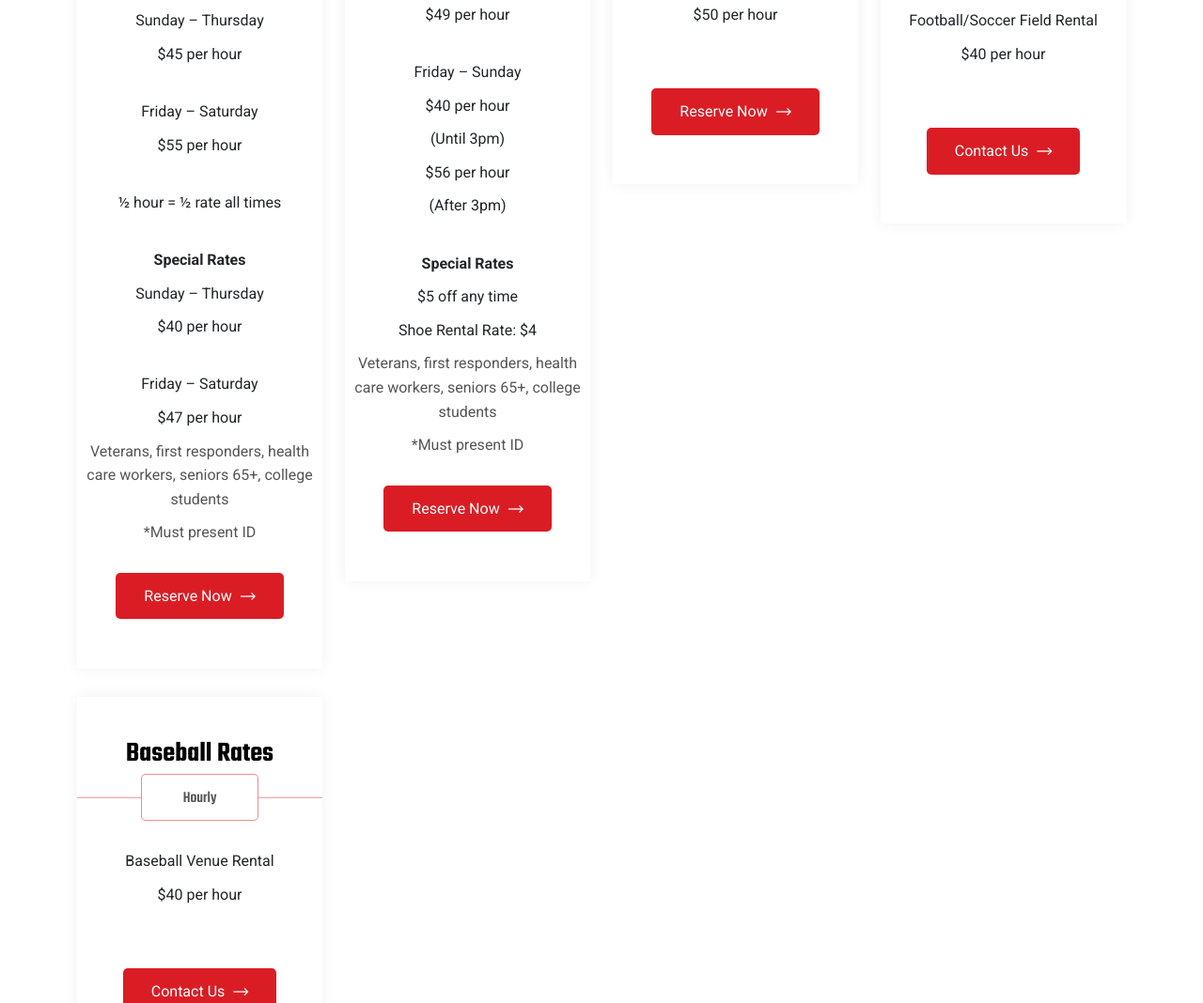
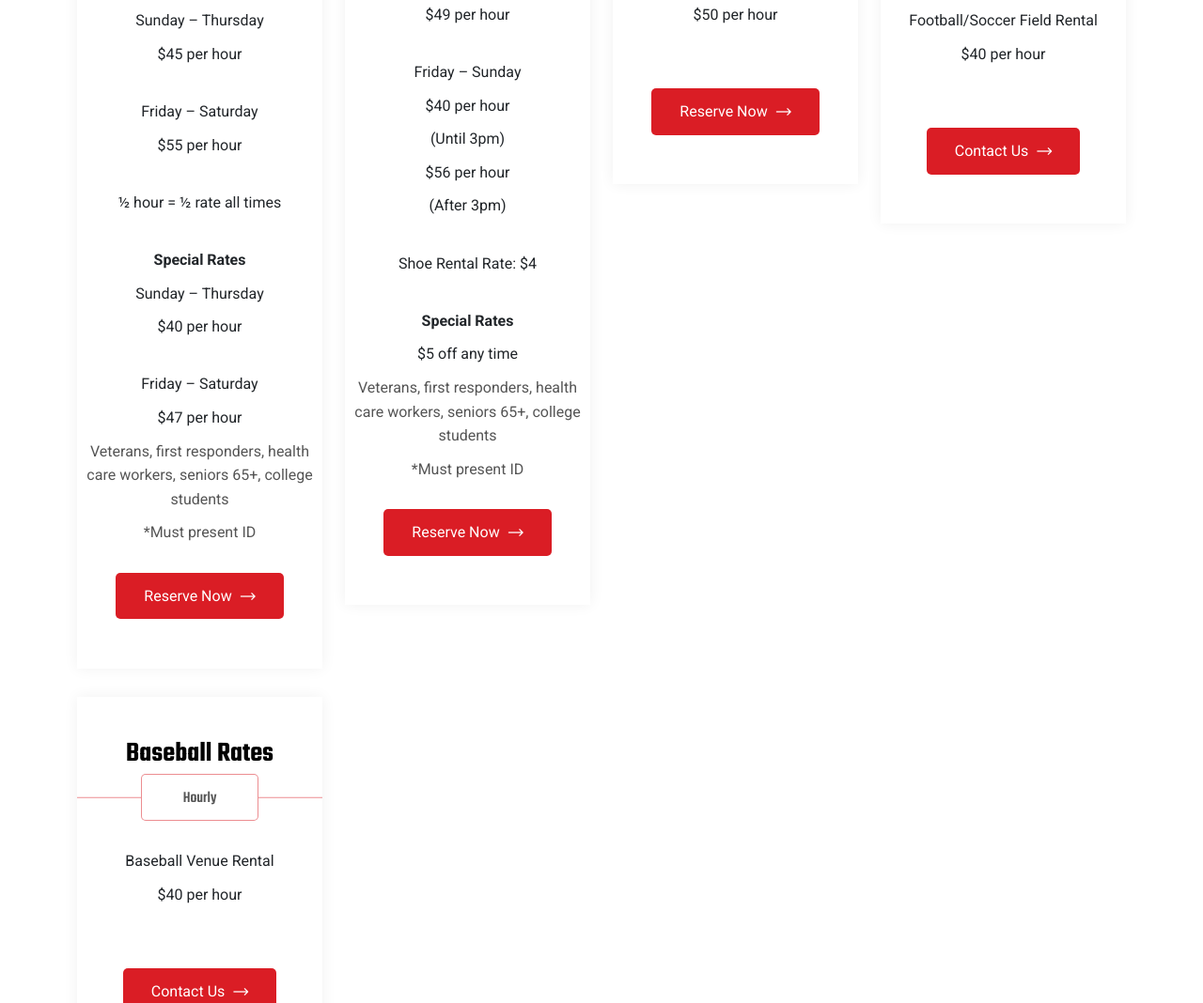
Before and after one commit to lemmiebe/sporthtml, a plain HTML site: page rates.html in a window 1280 px wide. Shown: the part 764-1832 px from the top of the page at 94% size. Drawn offline with Linux system fonts and the light colour scheme; files whose address does not match are found by name.

Commit message:
Fixing Bowling Shoe Rental Rates

```diff
--- a/rates.html
+++ b/rates.html
@@ -270,9 +270,9 @@
                         	<li>(Until 3pm)</li>
                         	<li>$56 per hour</li>
                         	<li>(After 3pm)</li><br>
+                            <li>Shoe Rental Rate: $4</li><br>
                         	<li class="fw-bold">Special Rates</li>
                         	<li>$5 off any time</li>
-                        	<li>Shoe Rental Rate: $4</li>
                         	<li><p class="text-center">Veterans, first responders, health care workers, seniors 65+, college students</p>
                             	    <p class="text-center">*Must present ID</p></li>
                     	   </ul>
```
